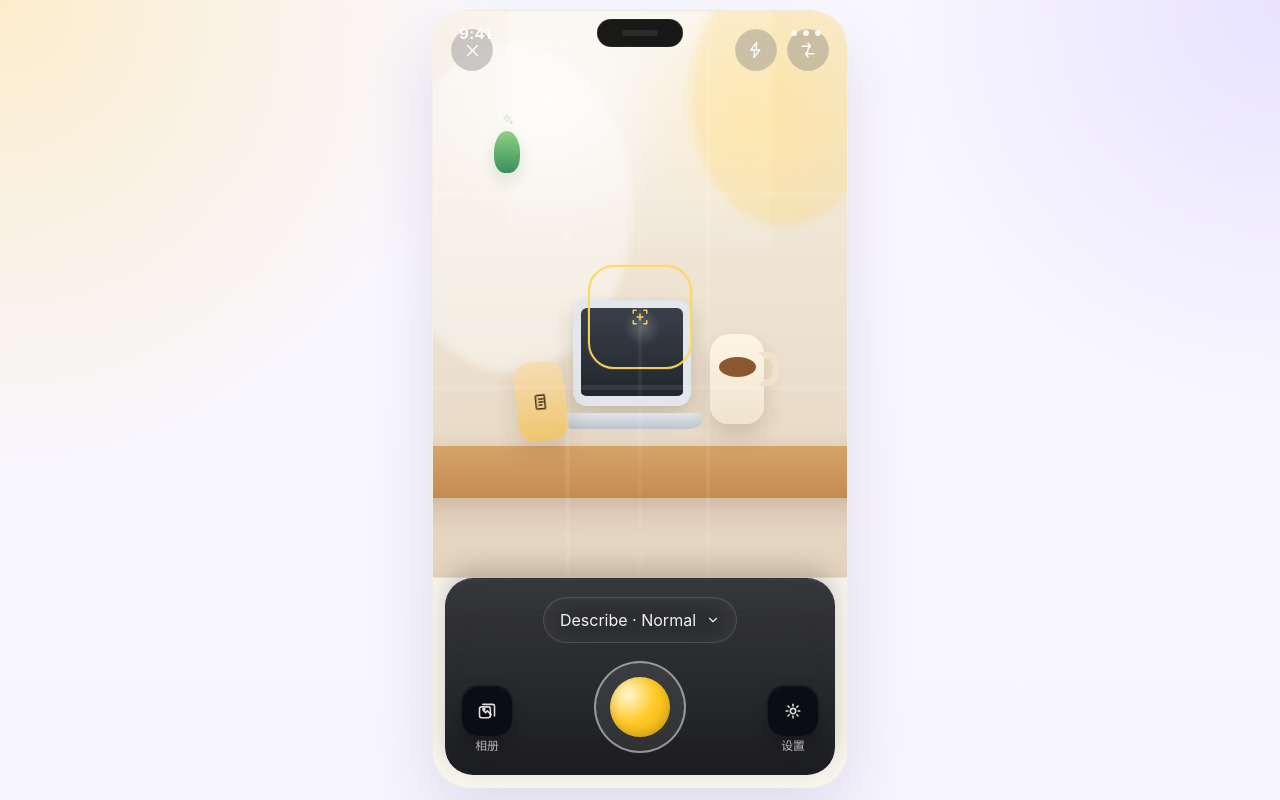
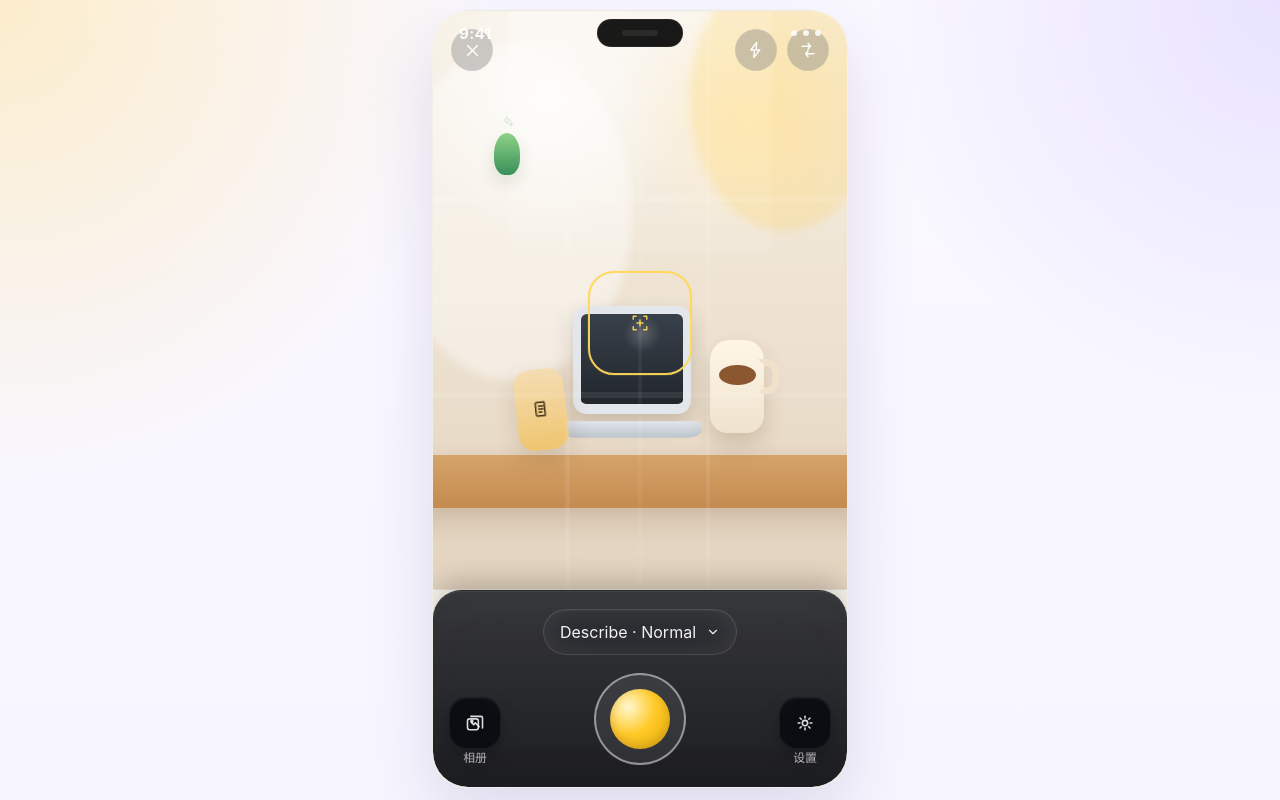
Before and after one commit to okkknight/snapspeak, a React (Vite) app: page / in a window 1280 px wide. Built offline with nearby package versions, Linux system fonts and the light colour scheme.

Commit message:
fix: attach camera tray to frame

```diff
--- a/src/styles.css
+++ b/src/styles.css
@@ -137,7 +137,7 @@ button {
 }
 
 .mobile-screen--camera .camera-bottom-bar {
-  margin: 0 12px 12px;
+  margin: 0;
   border-radius: 28px;
 }
 
```
